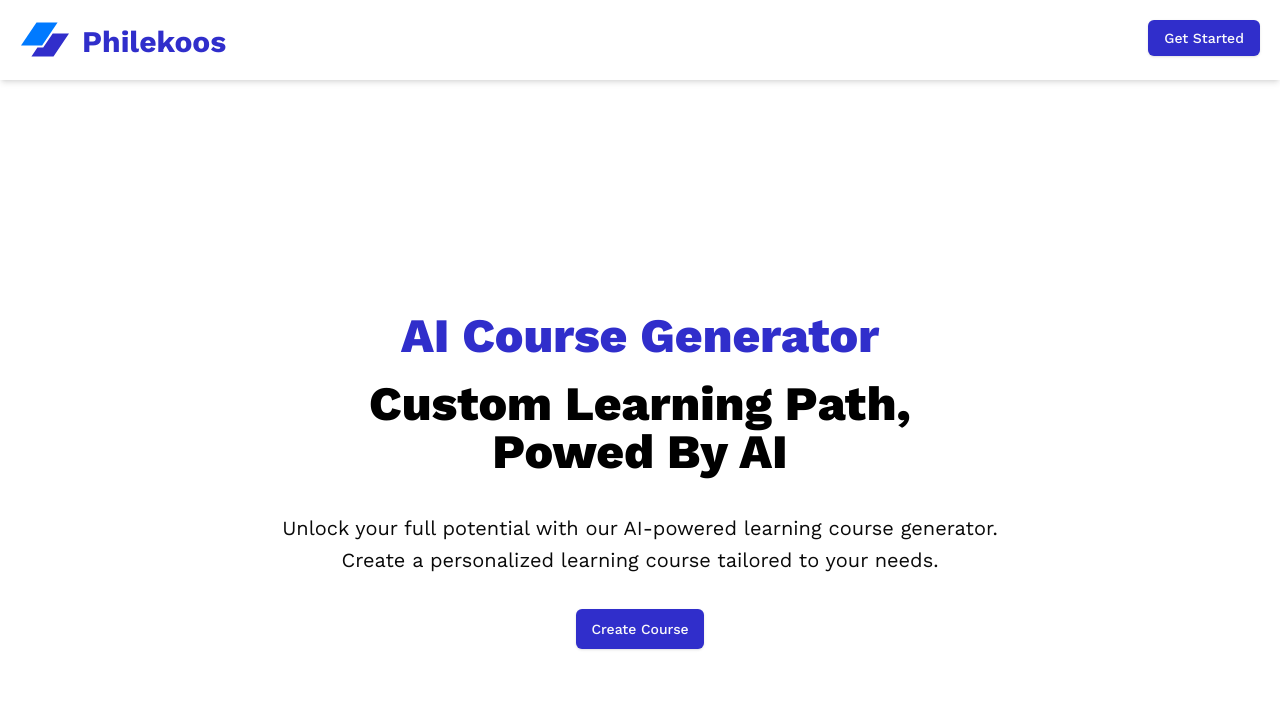
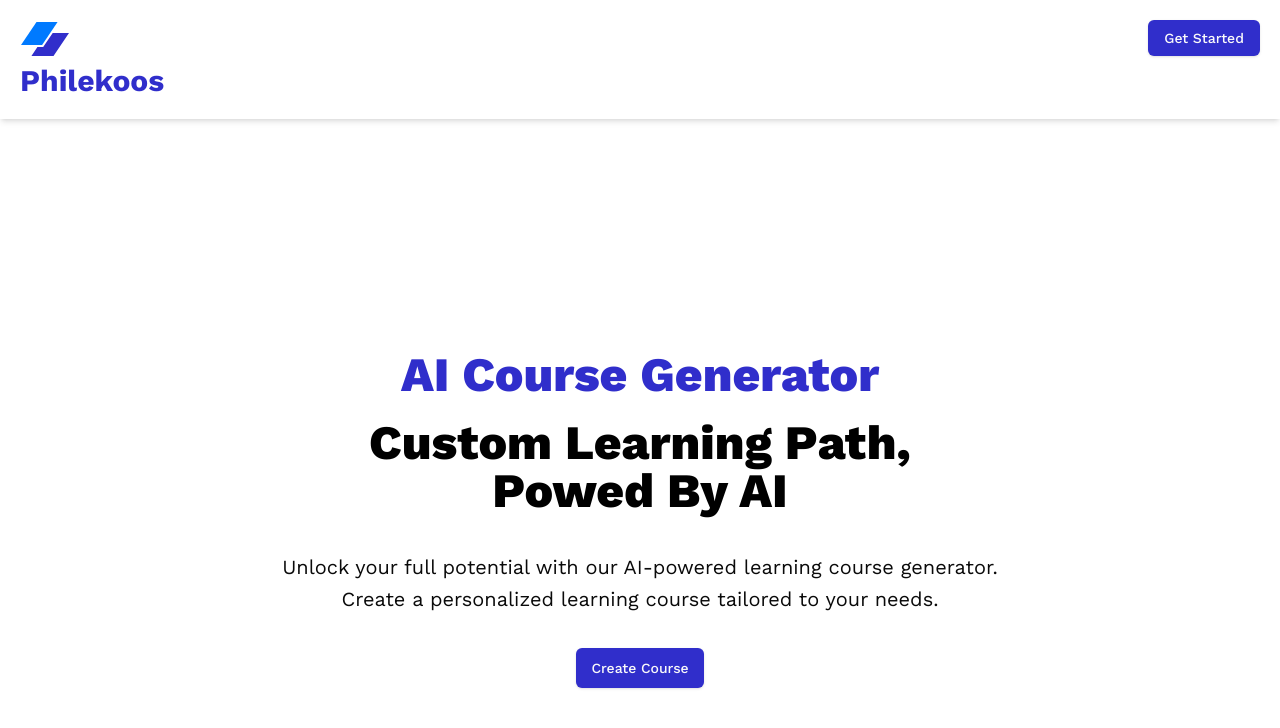
Before and after one commit to Tech-Avrach/philekoos--ai-course-generator-, a Next.js app: page / in a window 1280 px wide. Shown: the top 728 px of the page. Built offline with nearby package versions, Linux system fonts and the light colour scheme; no server answers.

Commit message:
Logo Link added to /dashbord

```diff
--- a/app/_components/Header.jsx
+++ b/app/_components/Header.jsx
@@ -40,8 +40,10 @@ function Header({ showLogo = false }) {
         {
           showLogo ? (
             <>
+            <Link href={'/dashboard'}>
             <Image src="/logo.svg" alt="logo" width={50} height={50} />
             <h1 className="text-3xl text-primary font-bold mt-1">Philekoos</h1>
+            </Link>
             </>
           ) : null
         }
```
